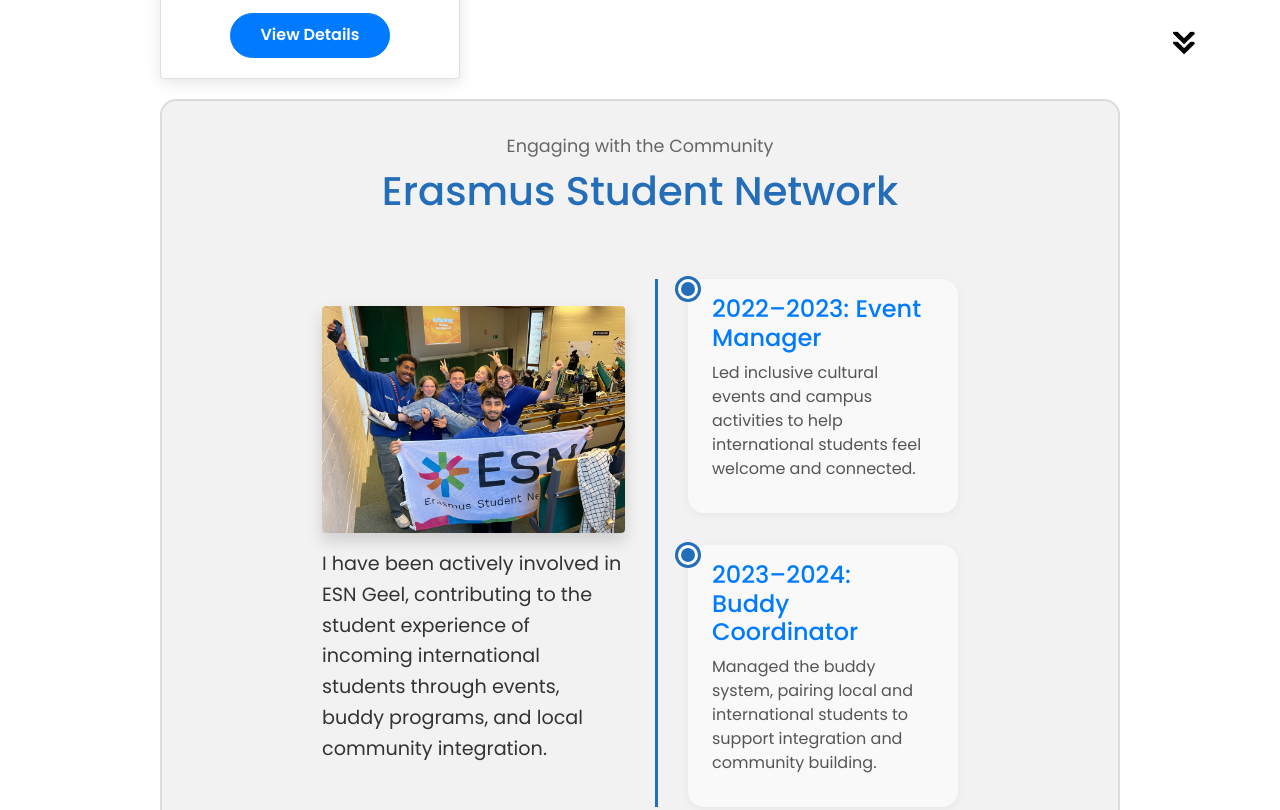
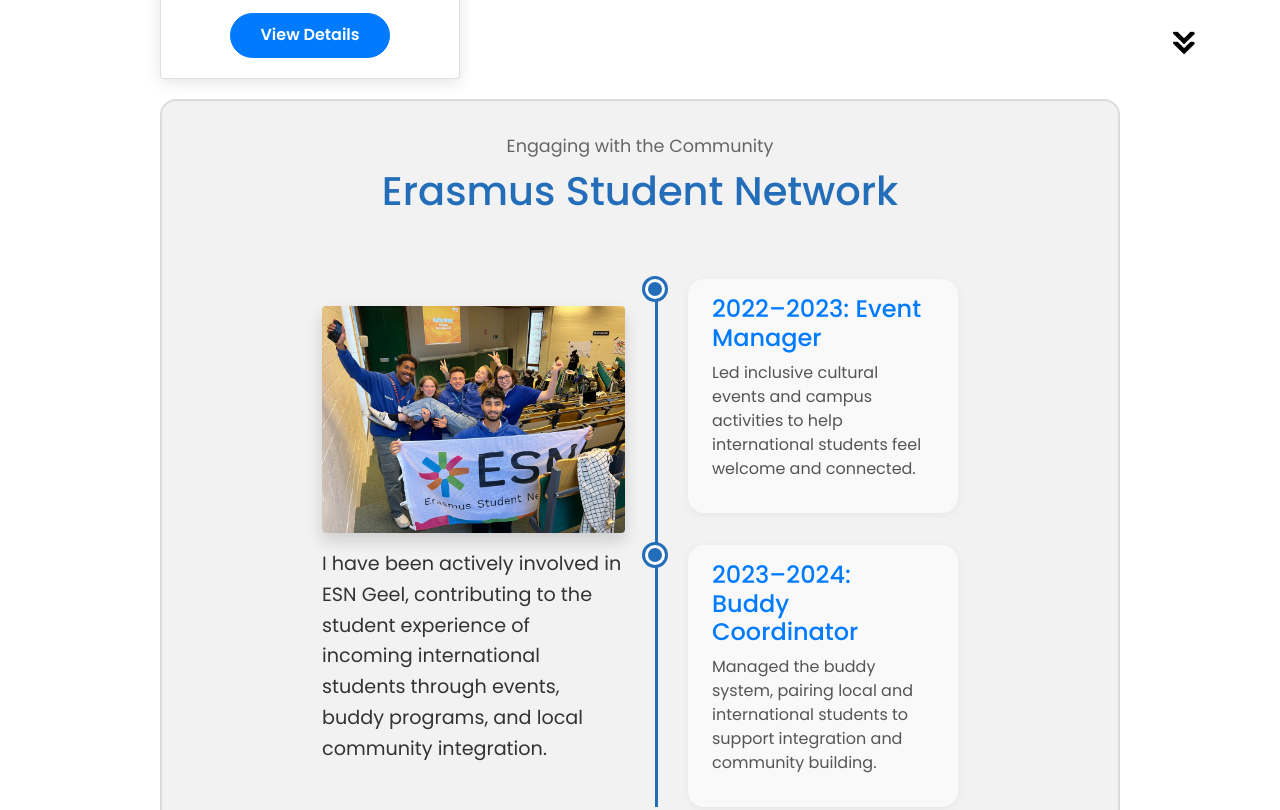
Before and after one commit to Fabriceelono/fabriceportfolio, a plain HTML site: page index.html in a window 1280 px wide. Shown: the part 4577-5387 px from the top of the page. Drawn offline with nearby package versions, Linux system fonts and the light colour scheme.

Commit message:
Adjust timeline dot position for improved layout

```diff
--- a/style.css
+++ b/style.css
@@ -1110,7 +1110,7 @@ article .icon {
 .timeline-dot {
   position: absolute;
   top: 0;
-  left: -10px;
+  left: -43px;
   width: 20px;
   height: 20px;
   background-color: #246eb9;
```
